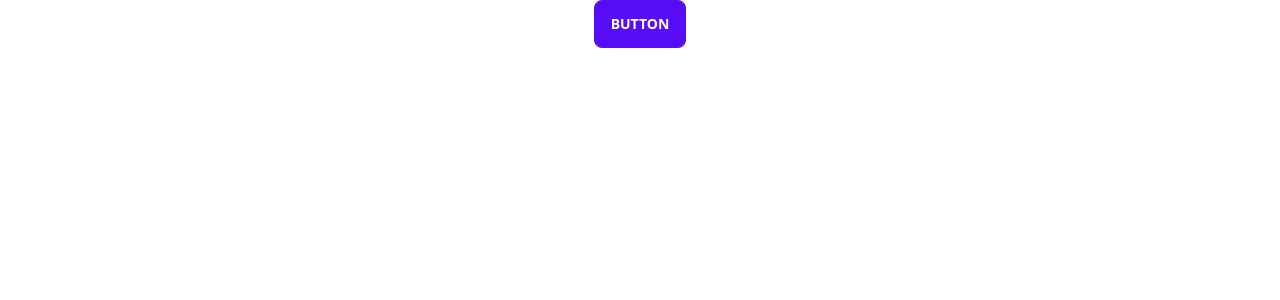
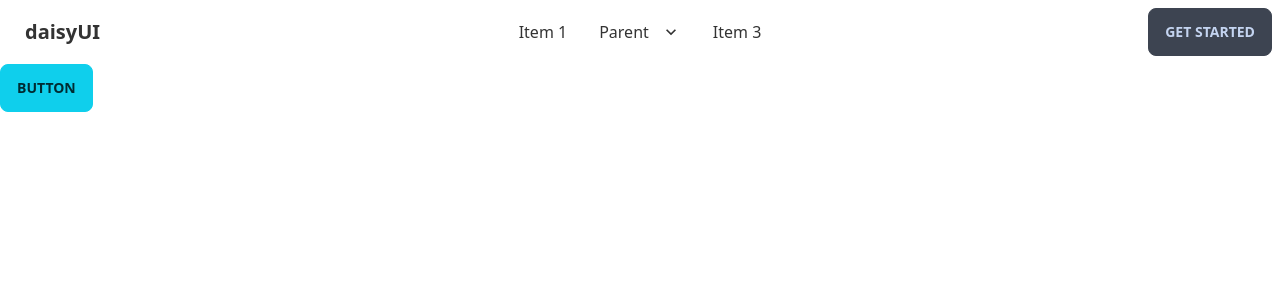
Before and after one commit to Rafiul789/doctors-portal-client, a React (Create React App) app: page / in a window 1280 px wide. Shown: the top 300 px of the page. Built offline with nearby package versions, Linux system fonts and the light colour scheme.

Commit message:
navbar added

```diff
--- a/public/index.html
+++ b/public/index.html
@@ -24,7 +24,7 @@
       work correctly both with client-side routing and a non-root public URL.
       Learn how to configure a non-root public URL by running `npm run build`.
     -->
-    <title>React App</title>
+    <title>Doctors Portal</title>
   </head>
   <body>
     <noscript>You need to enable JavaScript to run this app.</noscript>
--- a/src/App.js
+++ b/src/App.js
@@ -1,9 +1,11 @@
 
 import './App.css';
+import Navbar from './Pages/Shared/Navbar/Navbar';
 
 function App() {
   return (
-    <div className="App">
+    <div >
+      <Navbar></Navbar>
     <button class="btn btn-primary">Button</button>
     </div>
   );
--- /dev/null
+++ b/src/Pages/Shared/Navbar/Navbar.js
@@ -0,0 +1,51 @@
+import React from 'react';
+
+const Navbar = () => {
+    return (
+        <div class="navbar bg-base-100">
+        <div class="navbar-start">
+          <div class="dropdown">
+            <label tabindex="0" class="btn btn-ghost lg:hidden">
+              <svg xmlns="http://www.w3.org/2000/svg" class="h-5 w-5" fill="none" viewBox="0 0 24 24" stroke="currentColor"><path stroke-linecap="round" stroke-linejoin="round" stroke-width="2" d="M4 6h16M4 12h8m-8 6h16" /></svg>
+            </label>
+            <ul tabindex="0" class="menu menu-compact dropdown-content mt-3 p-2 shadow bg-base-100 rounded-box w-52">
+              <li><a>Item 1</a></li>
+              <li tabindex="0">
+                <a class="justify-between">
+                  Parent
+                  <svg class="fill-current" xmlns="http://www.w3.org/2000/svg" width="24" height="24" viewBox="0 0 24 24"><path d="M8.59,16.58L13.17,12L8.59,7.41L10,6L16,12L10,18L8.59,16.58Z"/></svg>
+                </a>
+                <ul class="p-2">
+                  <li><a>Submenu 1</a></li>
+                  <li><a>Submenu 2</a></li>
+                </ul>
+              </li>
+              <li><a>Item 3</a></li>
+            </ul>
+          </div>
+          <a class="btn btn-ghost normal-case text-xl">daisyUI</a>
+        </div>
+        <div class="navbar-center hidden lg:flex">
+          <ul class="menu menu-horizontal p-0">
+            <li><a>Item 1</a></li>
+            <li tabindex="0">
+              <a>
+                Parent
+                <svg class="fill-current" xmlns="http://www.w3.org/2000/svg" width="20" height="20" viewBox="0 0 24 24"><path d="M7.41,8.58L12,13.17L16.59,8.58L18,10L12,16L6,10L7.41,8.58Z"/></svg>
+              </a>
+              <ul class="p-2">
+                <li><a>Submenu 1</a></li>
+                <li><a>Submenu 2</a></li>
+              </ul>
+            </li>
+            <li><a>Item 3</a></li>
+          </ul>
+        </div>
+        <div class="navbar-end">
+          <a class="btn">Get started</a>
+        </div>
+      </div>
+    );
+};
+
+export default Navbar;
--- a/tailwind.config.js
+++ b/tailwind.config.js
@@ -5,5 +5,21 @@
   theme: {
     extend: {},
   },
+  daisyui: {
+    themes: [
+      {
+        mytheme: {
+          primary: "#0FCFEC",
+          secondary: "#19D3AE",
+          accent: "#3A4256",
+          neutral: "#3d4451",
+          "base-100": "#ffffff",
+        },
+      },
+      "dark",
+      "cupcake",
+    ],
+  },
+
   plugins: [require("daisyui")],
 }
```
